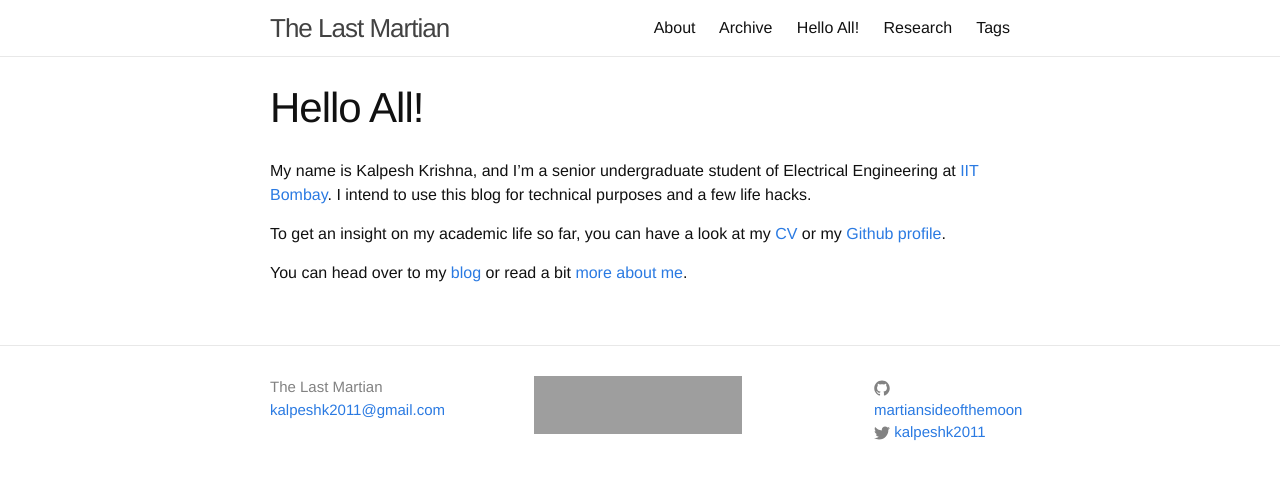
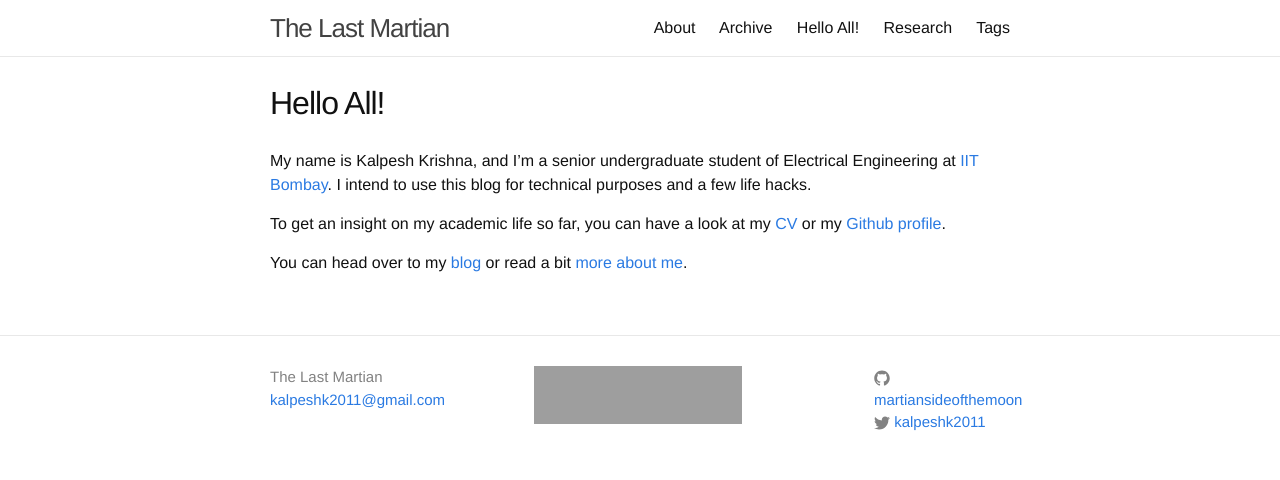
Before and after one commit to martiansideofthemoon/martiansideofthemoon.github.io, a Jekyll site: the page built from index.md, in a window 1280 px wide. Shown: the top 480 px of the page. Built offline with Jekyll 4.4.1, drawn with Linux system fonts in a browser that asks for light colours; comment, search, counter and statistics services are not loaded; grey boxes are pictures that could not be loaded.

Commit message:
Reducing font size

```diff
--- a/_sass/_layout.scss
+++ b/_sass/_layout.scss
@@ -204,12 +204,12 @@
 }
 
 .post-title {
-    font-size: 42px;
+    font-size: 32px;
     letter-spacing: -1px;
     line-height: 1;
 
     @include media-query($on-laptop) {
-        font-size: 36px;
+        font-size: 26px;
     }
 }
 
```
